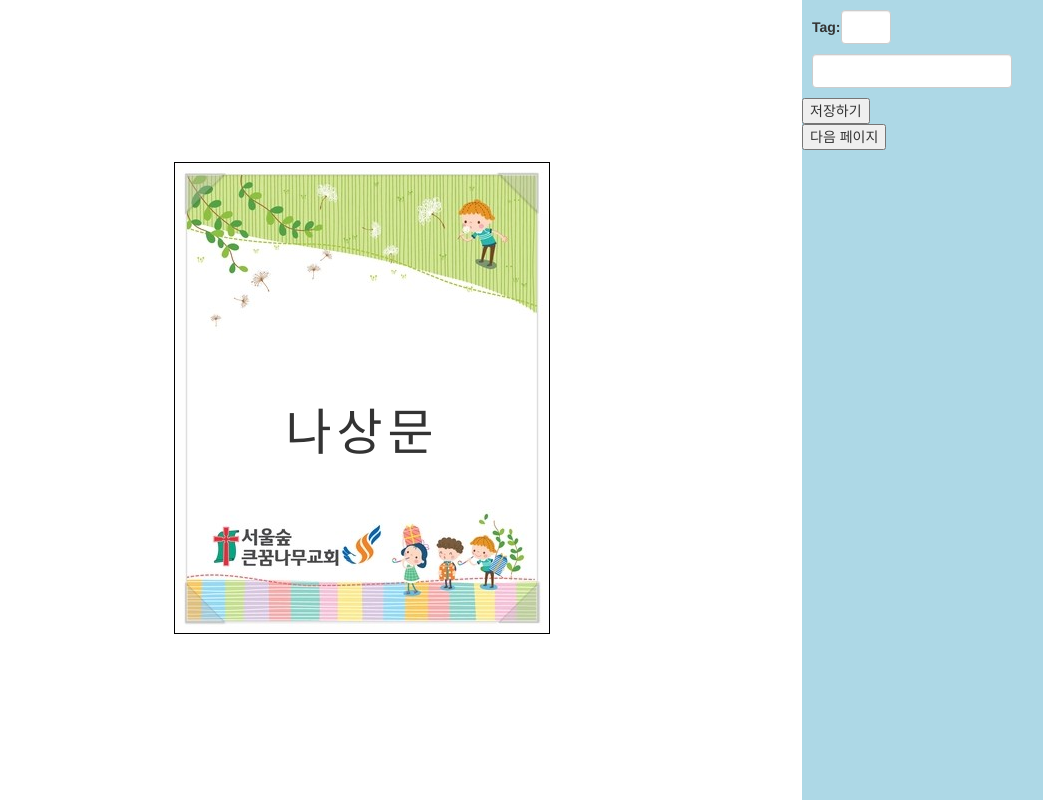
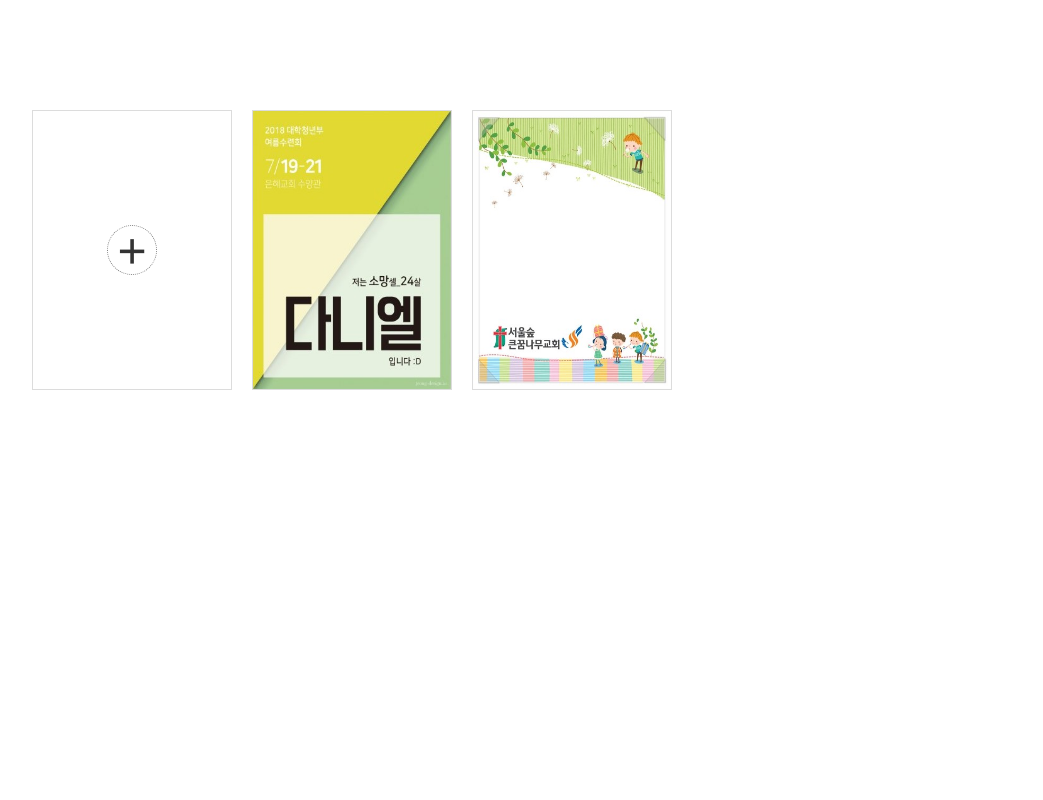
Before and after one commit to pickle-radish/lamb, a React (Create React App) app: page / in a window 1280 px wide. Shown: the whole page, without its empty margins (78-1121 px from the left). Built offline with nearby package versions, Linux system fonts and the light colour scheme.

Commit message:
main 페이지 추가

```diff
--- a/src/App.tsx
+++ b/src/App.tsx
@@ -1,5 +1,4 @@
 import React from 'react';
-import logo from './logo.svg';
 import './css/example.css';
 import html2canvas from 'html2canvas';
 import jsPDF  from 'jspdf';
@@ -16,7 +15,7 @@ function App() {
             pdf.addImage(dataURL, 'JPEG', 0,0);
             pdf.addImage(dataURL, 'JPEG', 100,0);
 
-            pdf.save('saved.pdf')
+            pdf.save('saved.pdf');
         })
 
     }
@@ -26,9 +25,8 @@ function App() {
         <div id="main_div">
             <div id="frame">
                 <div id="example_img">
-                    <img src="/img/b.jpg"></img>
+                    <img src="/img/b.jpg" alt="이미지 b"></img>
                     <div id="text1">나상문</div>
-
                 </div>
             </div>
         </div>
--- a/src/Customizing.tsx
+++ b/src/Customizing.tsx
@@ -2,7 +2,8 @@ import React from 'react';
 import html2canvas from 'html2canvas';
 import jsPDF from 'jspdf';
 
-function Customizing() {
+function Customizing(props: any) {
+
     const savePDF = async () => {
 
         const pdf = new jsPDF('p', 'mm', 'a4');
@@ -17,20 +18,17 @@ function Customizing() {
 
     }
 
+    console.log(props);
+
+    const imgPth: string = `/img/${props.match.params.id}.jpg`;
 
     return (
         <>
             <div id="main_div">
                 <div id="frame">
                     <div id="example_img">
-                    <img src="/img/b.jpg" alt="명찰"></img>
+                        <img src={imgPth} alt="명찰"></img>
                         <div id="text1">나상문</div>
-                </div>
-            </div>
-            <div id="frame1">
-                <div id="example_img">
-                    <img src="/img/b.jpg" alt="명찰"></img>
-                    <div id="text1">김지환</div>
                     </div>
                 </div>
             </div>
--- /dev/null
+++ b/src/css/main.css
@@ -0,0 +1,51 @@
+#templateMain {
+    margin: 100px;
+}
+
+#addTemplate{
+    position:relative;
+}
+
+#addTemplate .temImg {
+    opacity: 0;
+}
+
+#addBtn {
+    position: absolute;
+
+    top: 50%;
+    left: 50%;
+    transform:translate(-50%, -50%);
+
+    font-size: 50px;
+
+    border: 1px dotted gray;
+    border-radius: 50px;
+
+    width: 50px;
+    height: 50px;
+
+    text-align: center;
+    line-height: 50px;
+
+}
+
+.template {
+    width: 200px;
+    height: 280px;
+
+    margin: 10px;
+    display: inline-block;
+
+    border: 1px solid gainsboro;
+}
+
+.template:hover {
+    cursor:pointer;
+}
+
+.temImg{
+    width: 100%;
+    height: 100%;
+
+}
--- a/src/index.css
+++ /dev/null
@@ -1,13 +0,0 @@
-body {
-  margin: 0;
-  font-family: -apple-system, BlinkMacSystemFont, 'Segoe UI', 'Roboto', 'Oxygen',
-    'Ubuntu', 'Cantarell', 'Fira Sans', 'Droid Sans', 'Helvetica Neue',
-    sans-serif;
-  -webkit-font-smoothing: antialiased;
-  -moz-osx-font-smoothing: grayscale;
-}
-
-code {
-  font-family: source-code-pro, Menlo, Monaco, Consolas, 'Courier New',
-    monospace;
-}
--- a/src/index.tsx
+++ b/src/index.tsx
@@ -1,9 +1,12 @@
 import React from 'react';
 import ReactDOM from 'react-dom';
-import './css/example.css';
 import Route from './router'
 import * as serviceWorker from './serviceWorker';
 import { HashRouter } from "react-router-dom";
+
+
+import './css/example.css';
+import './css/main.css';
 
 ReactDOM.render(
   <React.StrictMode>
--- /dev/null
+++ b/src/main.tsx
@@ -0,0 +1,33 @@
+import React from 'react';
+
+import {NavLink} from 'react-router-dom';
+
+
+function Main() {
+
+
+    return (
+        <>
+            <div id="templateMain">
+
+                <div className="template" id="addTemplate">
+                    <img src='/img/a.jpg' alt="그림1" className="temImg"></img>
+                    <div id="addBtn">+</div>
+                </div>
+                <NavLink to={{pathname:'/imgTemplate/a'}}>
+                    <div className="template">
+                        <img src='/img/a.jpg' alt="그림1" className="temImg"></img>
+                    </div>
+                </NavLink>
+                <NavLink to={{pathname:`/imgTemplate/b`}}>
+                    <div className="template">
+                        <img src='/img/b.jpg' alt="그림2" className="temImg"></img>
+                    </div>
+                </NavLink>
+
+            </div>
+        </>
+    );
+}
+
+export default Main;
--- a/src/router.tsx
+++ b/src/router.tsx
@@ -1,13 +1,13 @@
 import React from "react";
 import { Route } from "react-router-dom";
-import Customizing from "./Customizing";
+import Main from "./main";
+import Customizing from "./customizing";
 
 const Router = () => {
     return (
       <>
-        {/* <Route exact path="/" component={Map}></Route> */}
-        <Route path="/" component={Customizing}></Route>
-
+        <Route exact path="/" component={Main}></Route>
+        <Route path="/imgTemplate/:id" component={Customizing}></Route>
       </>
     );
   };
```
Also changed, not shown: src/App.css (deleted, +0 -38 lines), src/logo.svg (deleted), 1 other file (tests, documents, lock files or other folders). Lines whose indentation alone changed are shown as unchanged.
